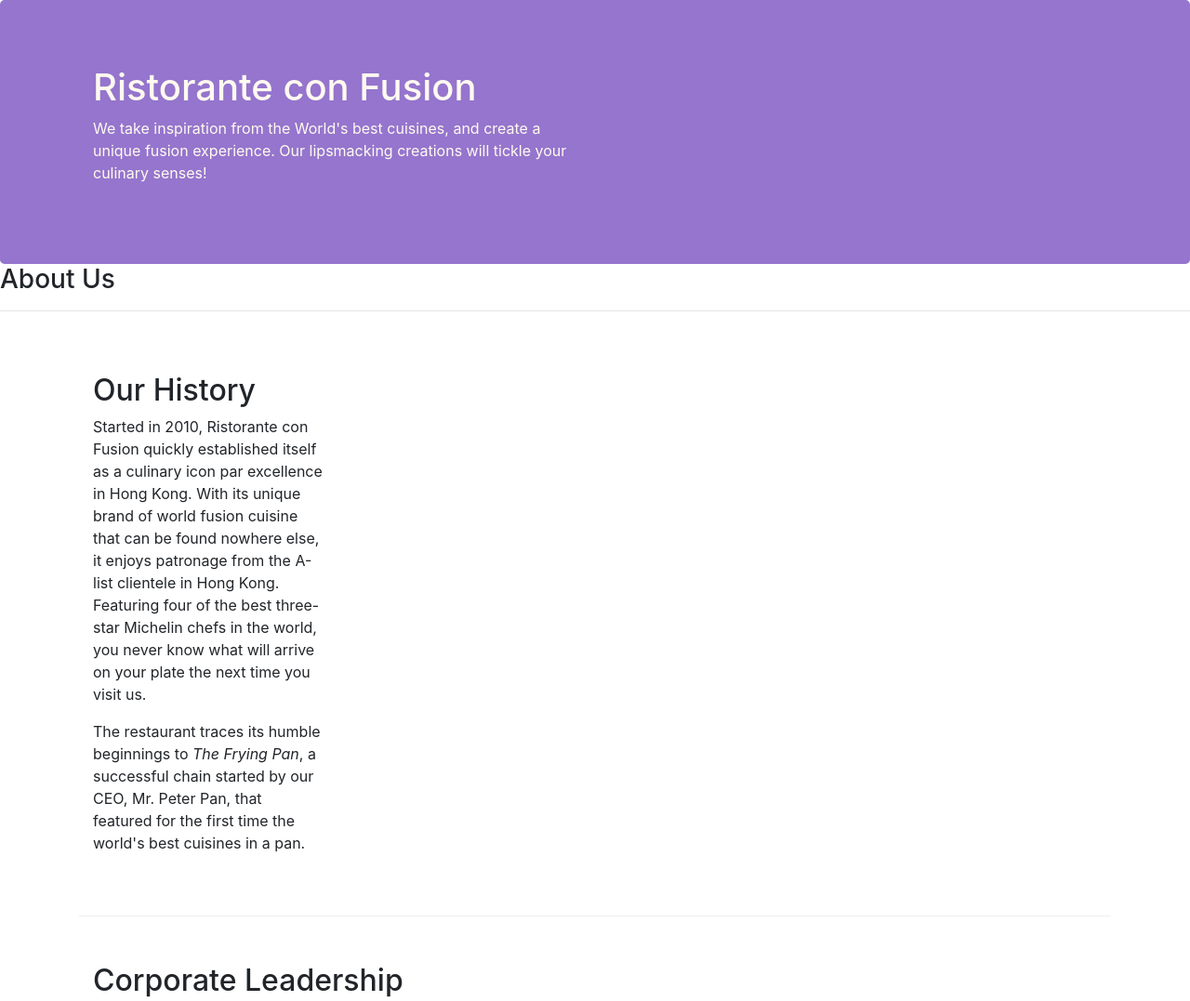
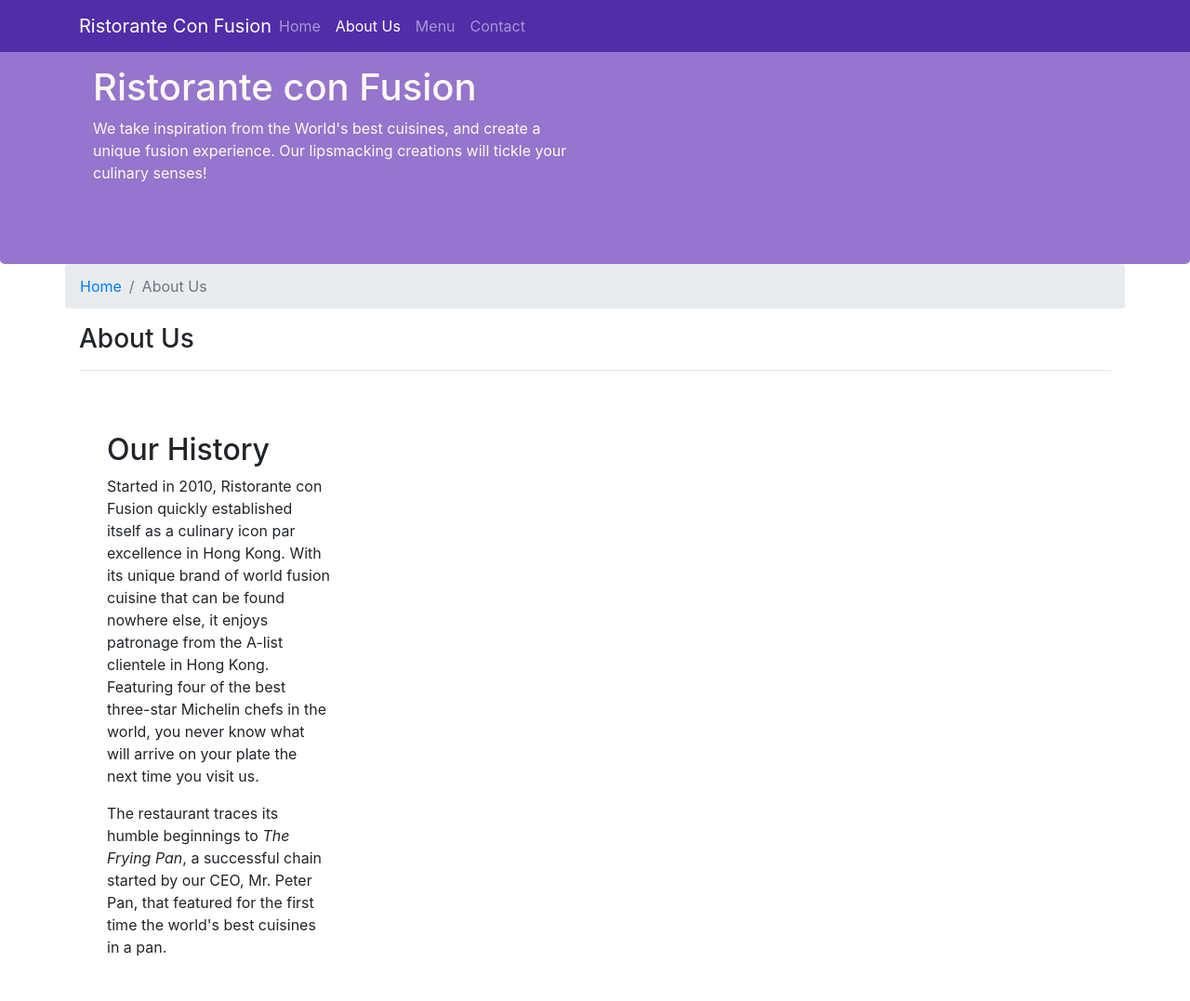
Before and after one commit to NikcQ/conFusion, a website: page aboutus.html in a window 1280 px wide. Shown: the top 1077 px of the page at 93% size. Drawn offline with nearby package versions, Linux system fonts and the light colour scheme.

Commit message:
Navbar & breadcrumbs

```diff
--- a/aboutus.html
+++ b/aboutus.html
@@ -14,6 +14,23 @@
 
 <body>
 
+  <nav class="navbar navbar-dark navbar-expand-sm fixed-top">
+    <div class="container">
+        <button class="navbar-toggler" type="button" data-toggle="collapse" data-target="#Navbar">
+            <span class="navbar-toggler-icon"></span>
+        </button>
+        <a class="navbar-brand mr-auto" href="#">Ristorante Con Fusion</a>
+        <div class="collapse navbar-collapse" id="Navbar">
+        <ul class="navbar-nav mr-auto">
+            <li class="nav-item"><a class="nav-link" href="index.html">Home</a></li>
+            <li class="nav-item"><a class="nav-link active" href="#">About Us</a></li>
+            <li class="nav-item"><a class="nav-link" href="#">Menu</Menu></a></li>
+            <li class="nav-item"><a class="nav-link" href="#">Contact</a></li>
+        </ul>
+    </div>
+    </div>
+</nav>
+
     <header class="jumbotron"+>
         <div class="container">
             <div class="row row-header">
@@ -27,9 +44,13 @@
         </div>
     </header>
 
-    <div>
-        <div>
-            <div>
+    <div class="container">
+        <div class="row">
+          <ol class="col-12 breadcrumb">
+            <li class="breadcrumb-item"><a href="./index.html">Home</a></li>
+            <li class="breadcrumb-item active">About Us</li>
+          </ol>
+            <div class="col-12">
                <h3>About Us</h3>
                <hr>
             </div>
@@ -83,7 +104,7 @@
                 <div class="col-4 offset-1 col-sm-2">
                     <h5>Links</h5>
                     <ul class="list-unstyled">
-                        <li><a href="#">Home</a></li>
+                        <li><a href="index.html">Home</a></li>
                         <li><a href="#">About</a></li>
                         <li><a href="#">Menu</a></li>
                         <li><a href="#">Contact</a></li>
--- a/css/styles.css
+++ b/css/styles.css
@@ -30,3 +30,17 @@
     margin: 0px;
     color: #0f0f0f;
 }
+
+.body{
+
+    padding: 50px 0px 0px 0px;
+    z-index: 0;
+
+
+}
+
+.navbar-dark{
+
+    background-color: #512da8 ;
+
+}
```
Also changed, not shown: index.html (+18 -2 lines).
